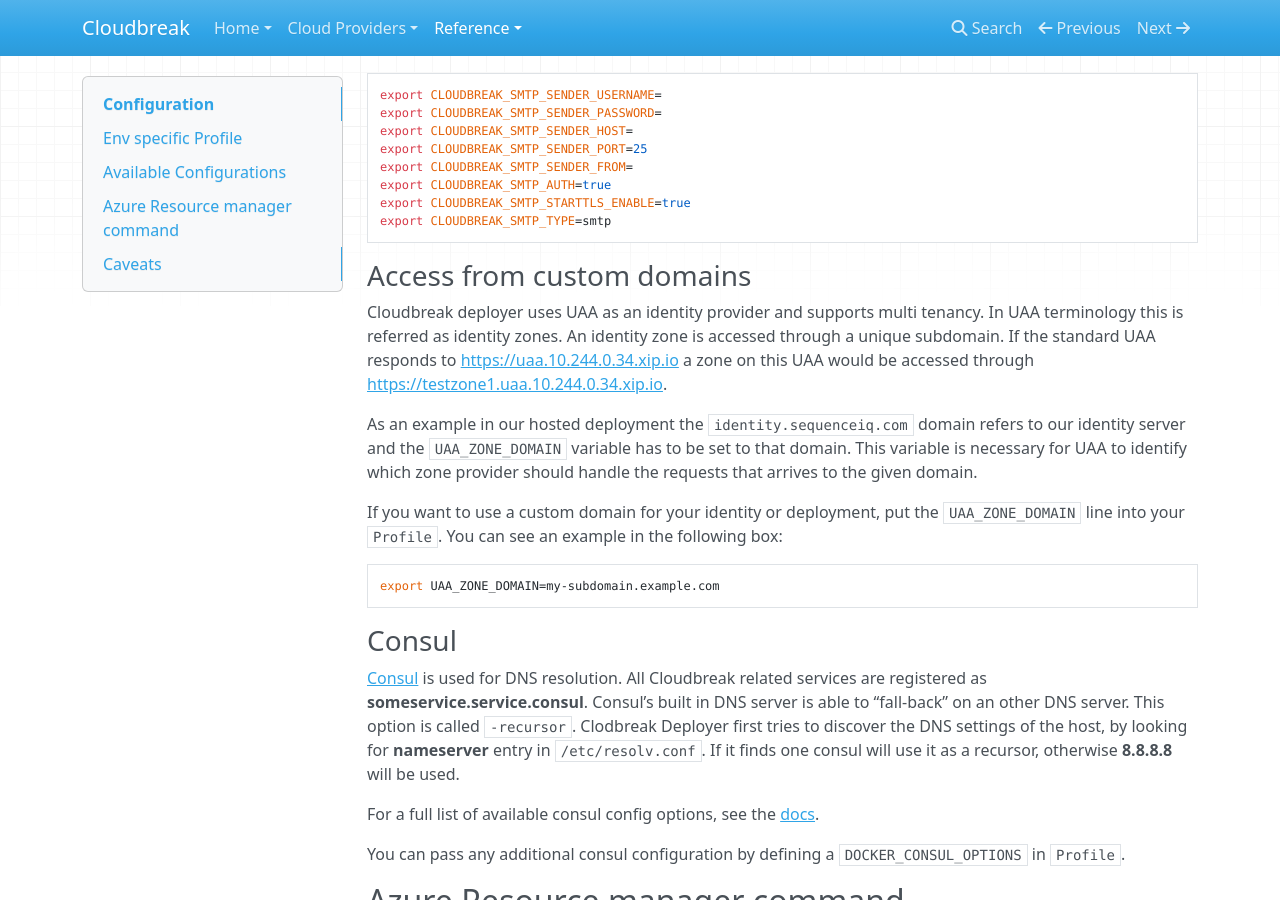
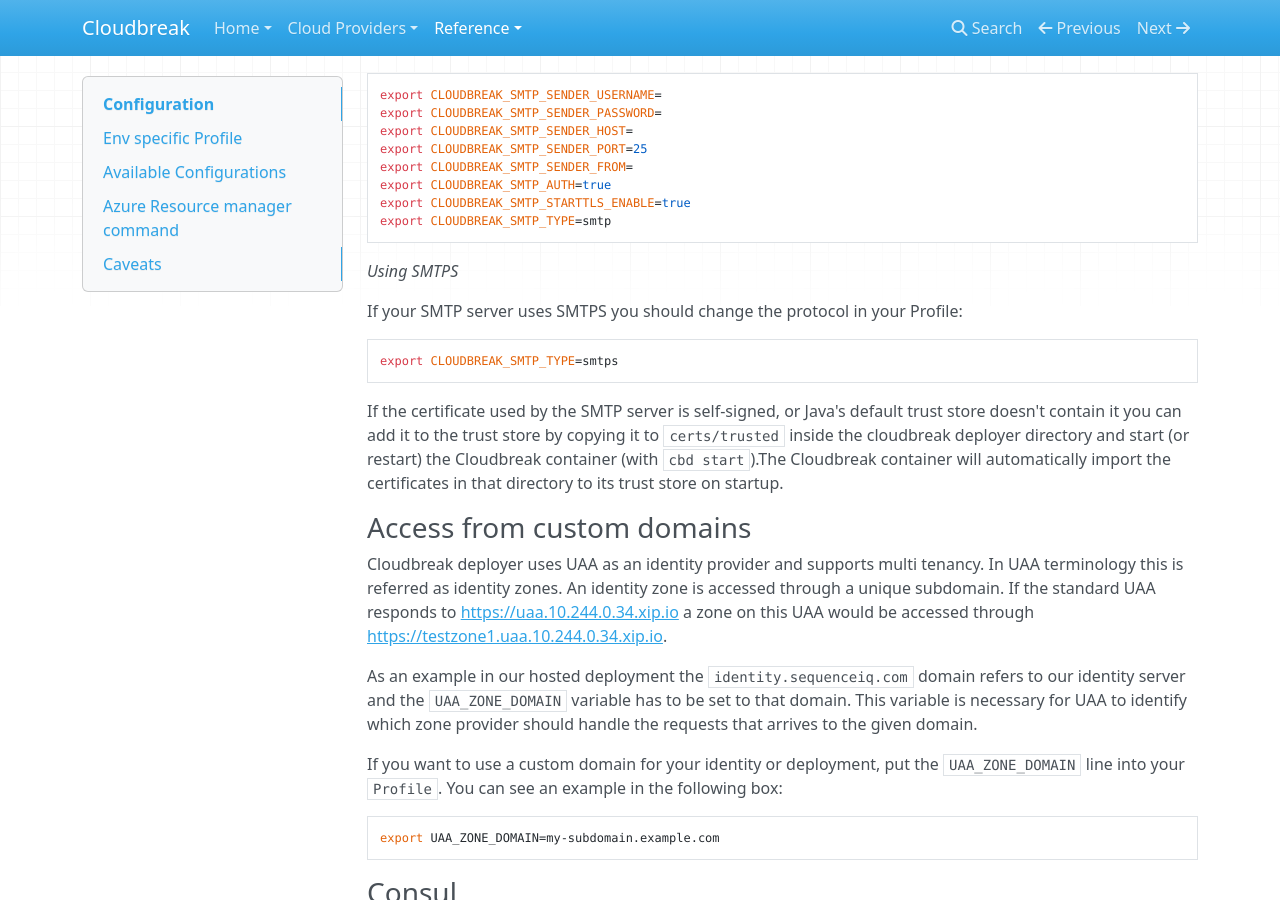
Before and after one commit to wprender/cloudbreak-docs, an MkDocs documentation site: the page built from docs/configuration.md, in a window 1280 px wide and 900 px high, scrolled down 922 px. Built offline with MkDocs 1.6.1, drawn with Linux system fonts in a browser that asks for light colours; nearby versions of some CDN libraries; old or Windows-style settings are respelled for this version of MkDocs.

Commit message:
added smtps notes

````diff
--- a/docs/configuration.md
+++ b/docs/configuration.md
@@ -54,6 +54,14 @@ export CLOUDBREAK_SMTP_STARTTLS_ENABLE=true
 export CLOUDBREAK_SMTP_TYPE=smtp
 ```
 
+*Using SMTPS*
+
+If your SMTP server uses SMTPS you should change the protocol in your Profile:
+```
+export CLOUDBREAK_SMTP_TYPE=smtps
+```
+If the certificate used by the SMTP server is self-signed, or Java's default trust store doesn't contain it you can add it to the trust store by copying it to `certs/trusted` inside the cloudbreak deployer directory and start (or restart) the Cloudbreak container (with `cbd start`).The Cloudbreak container will automatically import the certificates in that directory to its trust store on startup.
+
 ###Access from custom domains
 
 Cloudbreak deployer uses UAA as an identity provider and supports multi tenancy. In UAA terminology this is referred as identity zones. An identity zone is accessed through a unique subdomain. If the standard UAA responds to [https://uaa.10.244.0.34.xip.io](https://uaa.10.244.0.34.xip.io) a zone on this UAA would be accessed through [https://testzone1.uaa.10.244.0.34.xip.io](https://testzone1.uaa.10.244.0.34.xip.io).
````
